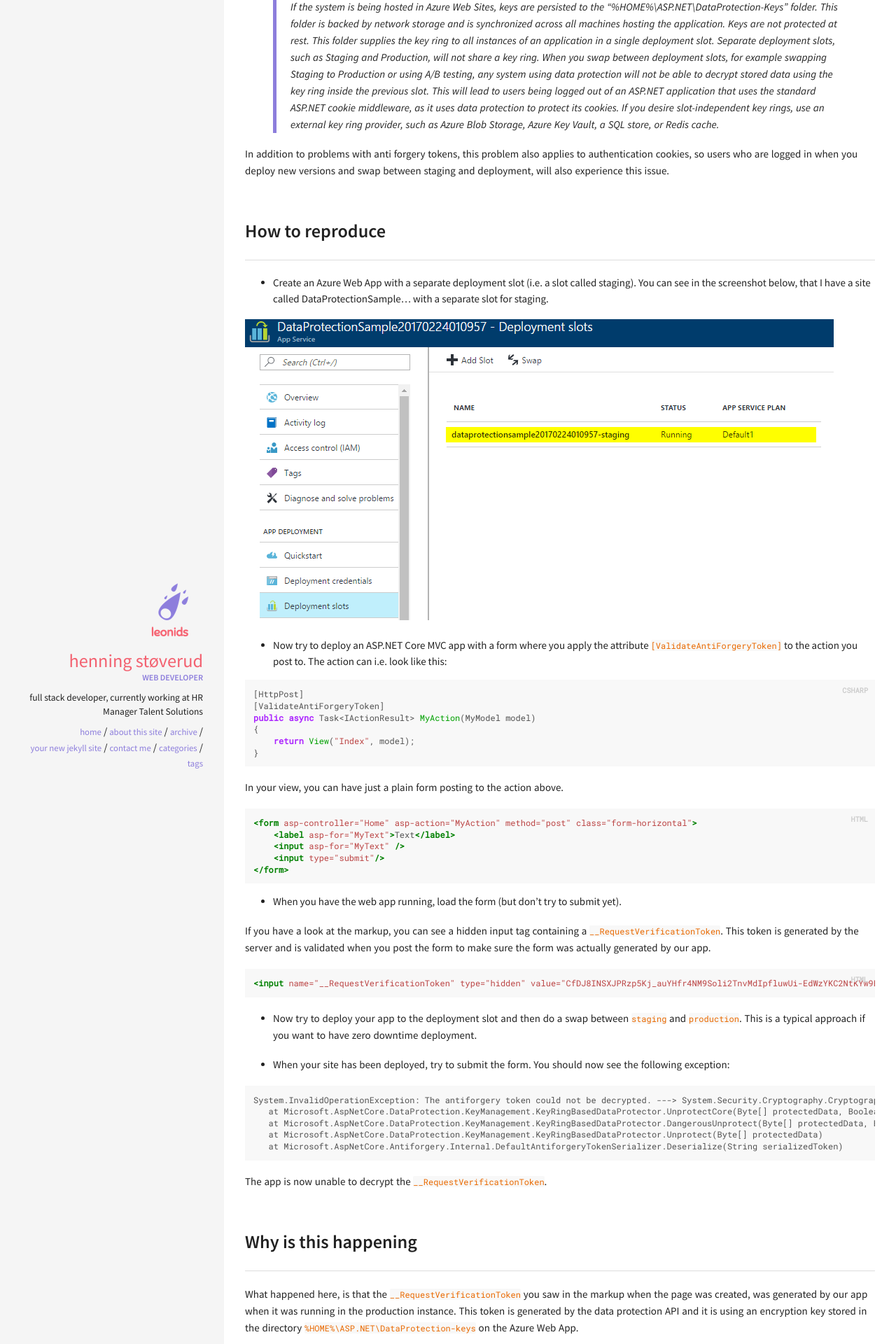
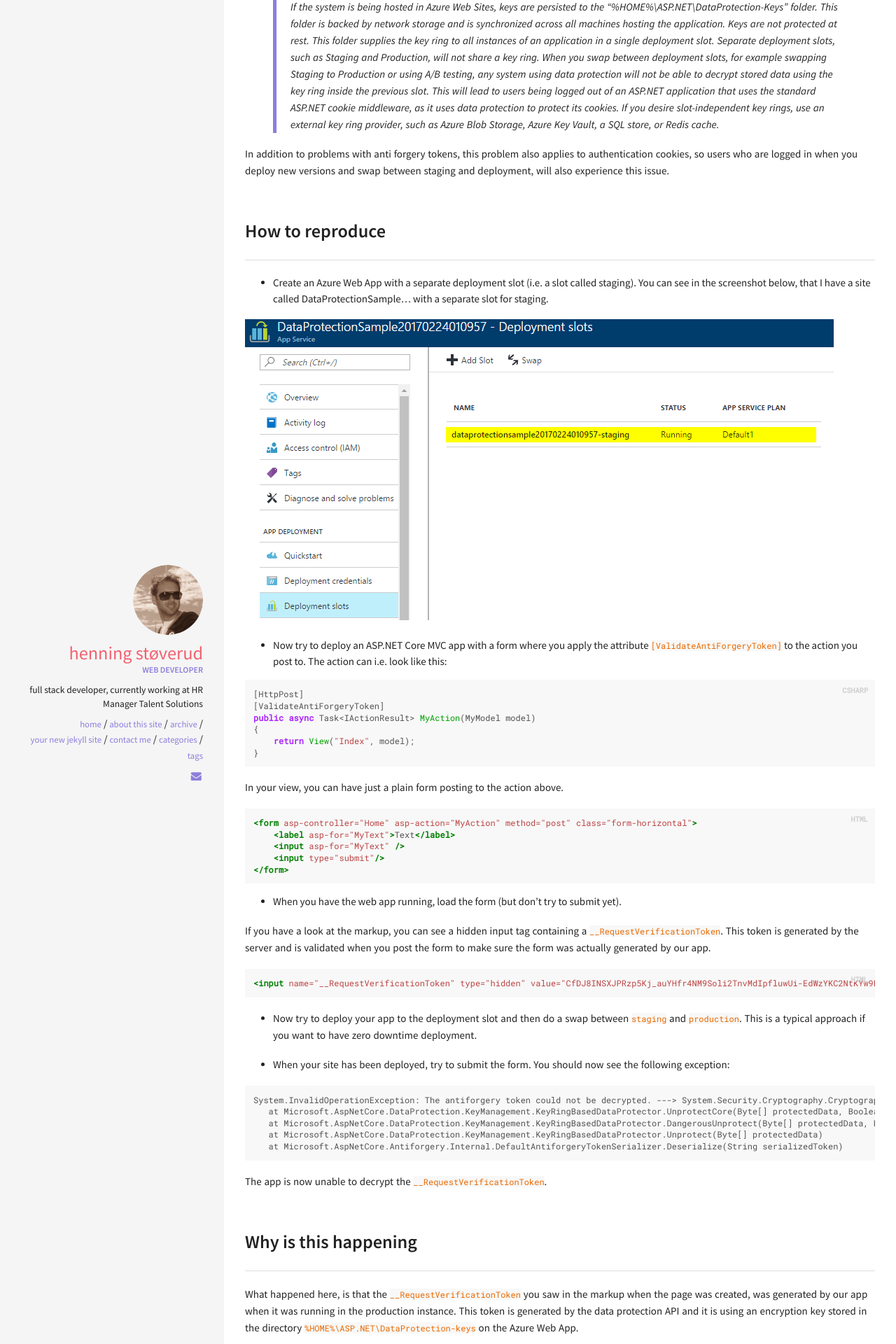
Before and after one commit to henningst/henningst.github.io, a Jekyll site: the page built from _posts/2017-02-24-asp-net-core-dataprotection-and-azure-web-apps.md, in a window 1280 px wide. Shown: the part 1335-3255 px from the top of the page at 70% size. Built offline with Jekyll 4.4.1, drawn with Linux system fonts in a browser that asks for light colours.

```diff
--- a/_config.yml
+++ b/_config.yml
@@ -34,11 +34,11 @@ kramdown:
 #
 owner:
   name: Henning Støverud
-  avatar: leonids-logo.png
+  avatar: henning.png
   job: "web developer"
   bio: "full stack developer, currently working at HR Manager Talent Solutions"
-  email:
-  disqus-shortname:
+  email: henning@stoverud.no
+  disqus-shortname: stoverudno
   twitter: #username
   facebook: #username
   google:
--- a/_posts/2017-02-24-asp-net-core-dataprotection-and-azure-web-apps.md
+++ b/_posts/2017-02-24-asp-net-core-dataprotection-and-azure-web-apps.md
@@ -3,7 +3,7 @@ layout:     post
 title:      The antiforgery token could not be decrypted - Running ASP.NET Core on Azure App Service using deployment slots
 date:       2017-02-24 14:50:00
 summary:    If you are deploying ASP.NET Core webapps to Azure App Service and you are using deployment slots, you might run into the same problems I did when using the data protection features.
-categories: aspnet-core, azure
+categories: aspnet-core azure
 ---
 
 ## TL;DR
```
Also changed, not shown: img/avatar.jpg (deleted), img/henning.png (added).
